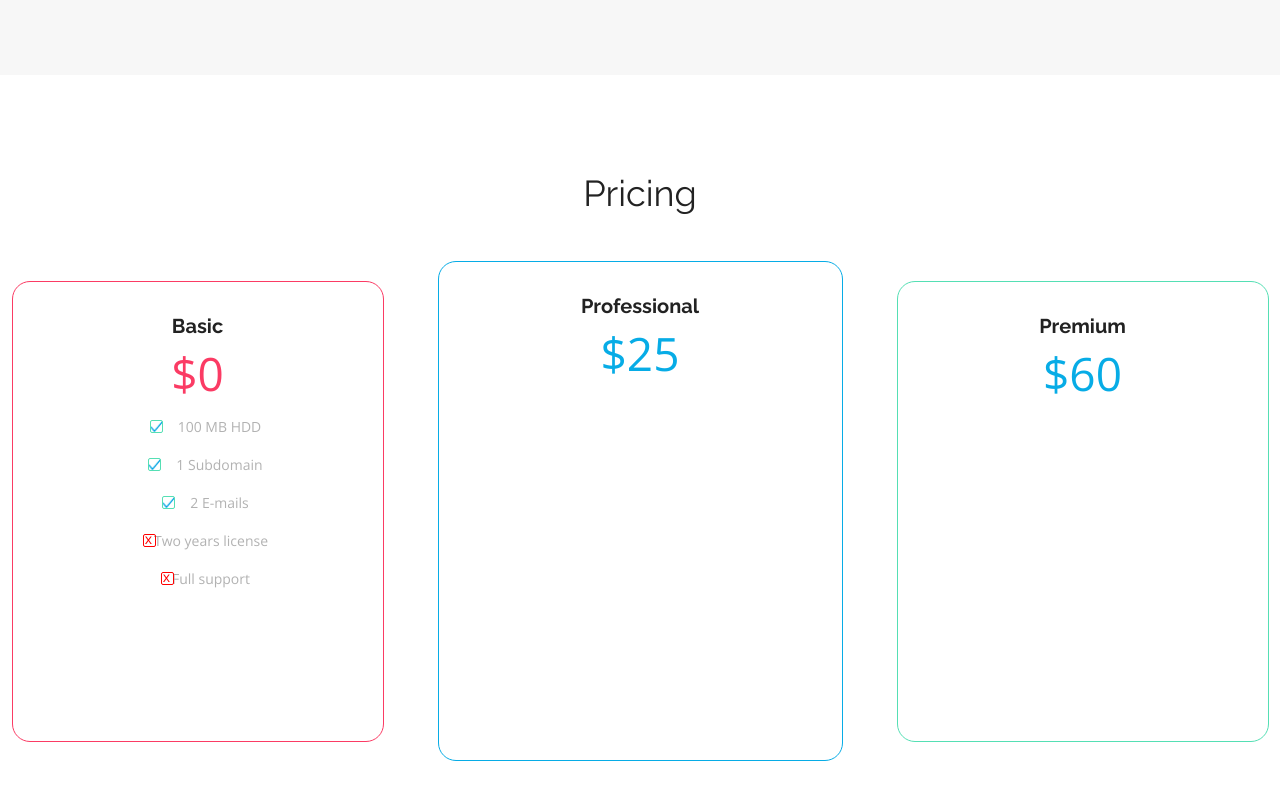
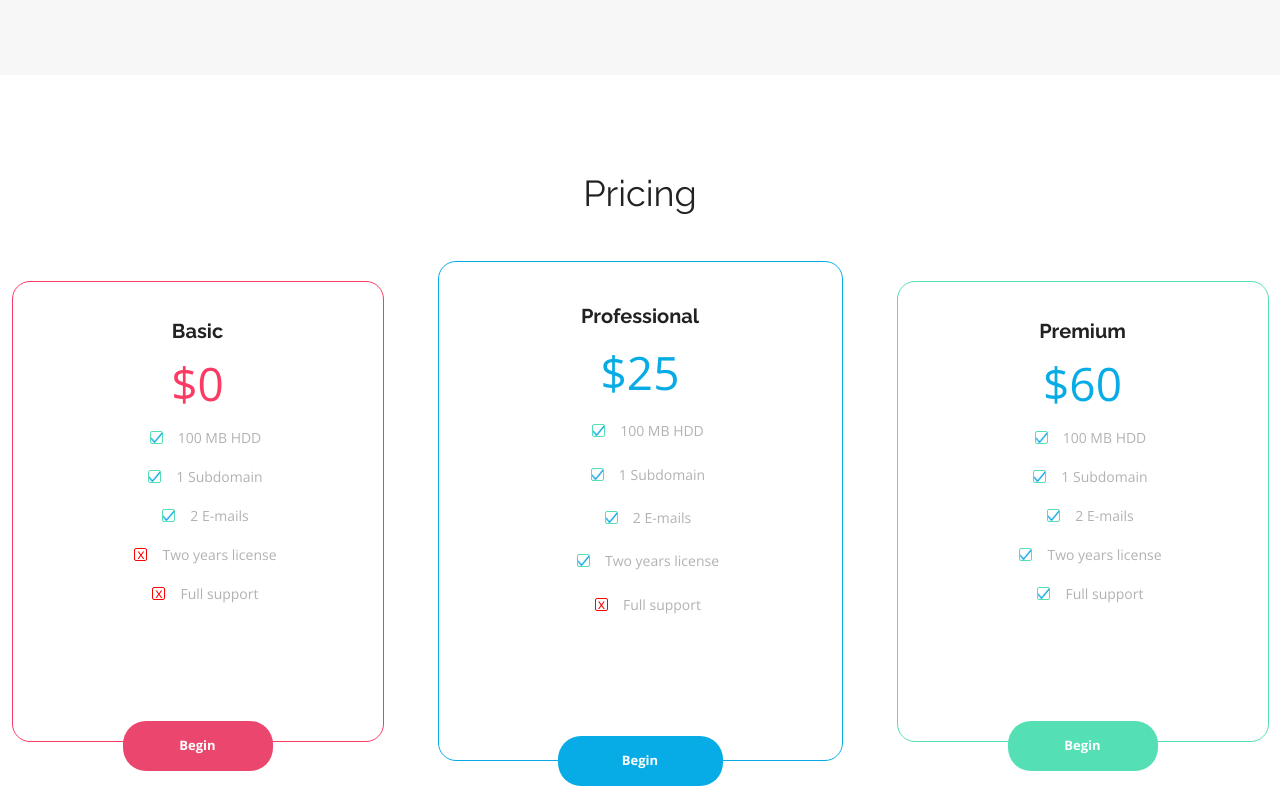
Before and after one commit to karoljarosinski/bestShop, a plain HTML site: page index.html in a window 1280 px wide. Shown: the part 2712-3498 px from the top of the page. Before the commit the page ends 3473 px from the top, so only its background shows below. Drawn offline with nearby package versions, Linux system fonts and the light colour scheme.

Commit message:
pricing ready

```diff
--- a/css/style.css
+++ b/css/style.css
@@ -300,11 +300,13 @@ div.trumpet_photo:before {
     padding-top: 100px;
 }
 
-.pricing_types {
+.pricing_types,
+.pricing_types div {
     justify-content: space-evenly;
 }
 
 .pricing_types div {
+    padding-bottom: 80px;
     margin: 0 27px;
 }
 
@@ -314,13 +316,12 @@ div.trumpet_photo:before {
     height: 461px;
     box-sizing: border-box;
     border-radius: 18px;
+    display: flex;
+    flex-direction: column;
 }
 
 .pricing_basic {
     border: 1px solid #FB3B64;
-    display: flex;
-    flex-direction: column;
-    align-items: center;
 }
 
 .pricing_premium {
@@ -333,6 +334,8 @@ div.trumpet_photo:before {
     box-sizing: border-box;
     border: 1px solid #07ACE6;
     border-radius: 18px;
+    display: flex;
+    flex-direction: column;
 }
 
 h3 {
@@ -376,7 +379,8 @@ h3.pricing_professional {
 
 .checkbox {
     display: flex;
-    margin-top: 24px;
+    justify-content: center;
+    margin-top: 20px;
     margin-left: 16px;
     font-family: var(---open_sans_font);
     color: #B2B2B2;
@@ -399,7 +403,7 @@ h3.pricing_professional {
     background-position: center;
 }
 
-.unchecked:before {
+.unchecked span:before {
     content: "x";
     height: 11px;
     width: 11px;
@@ -407,15 +411,45 @@ h3.pricing_professional {
     z-index: 1;
     position: relative;
     display: flex;
+    flex-direction: column;
     justify-content: center;
     align-items: center;
 }
 
 .unchecked span {
     border: 1px solid red;
-    margin-right: 15px;
     border-radius: 2px;
     font-family: var(---open_sans_font);
     cursor: context-menu;
-    position: absolute;
 }
+
+.pricing a {
+    text-decoration: none;
+    text-align: center;
+    color: white;
+    width: 150px;
+    height: 50px;
+    border-radius: 23px;
+    align-self: center;
+    display: flex;
+    justify-content: center;
+    align-items: center;
+    position: relative;
+    top: 115px;
+    font-family: var(---open_sans_font);
+    font-size: 13px;
+    font-weight: 700;
+}
+
+.pricing_basic a {
+    background-color: #EB476E;
+}
+
+.pricing_professional a {
+    background-color: #07ACE6;
+    width: 165px;
+}
+
+.pricing_premium a {
+    background-color: #55DFB4;
+}
--- a/index.html
+++ b/index.html
@@ -121,14 +121,67 @@
           <span></span>
           Full support
         </label>
+        <a href="#">Begin</a>
       </div>
       <div class="pricing_professional">
         <h3>Professional</h3>
         <p class="prices">$25</p>
+        <label class="checkbox">
+          <input type="checkbox" disabled checked>
+          <span></span>
+          100 MB HDD
+        </label>
+        <label class="checkbox">
+          <input type="checkbox" disabled checked>
+          <span></span>
+          1 Subdomain
+        </label>
+        <label class="checkbox">
+          <input type="checkbox" disabled checked>
+          <span></span>
+          2 E-mails
+        </label>
+        <label class="checkbox">
+          <input type="checkbox" disabled checked>
+          <span></span>
+          Two years license
+        </label>
+        <label class="checkbox unchecked">
+          <input type="checkbox" disabled>
+          <span></span>
+          Full support
+        </label>
+        <a href="#">Begin</a>
       </div>
       <div class="pricing_premium">
         <h3>Premium</h3>
         <p class="prices">$60</p>
+        <label class="checkbox">
+          <input type="checkbox" disabled checked>
+          <span></span>
+          100 MB HDD
+        </label>
+        <label class="checkbox">
+          <input type="checkbox" disabled checked>
+          <span></span>
+          1 Subdomain
+        </label>
+        <label class="checkbox">
+          <input type="checkbox" disabled checked>
+          <span></span>
+          2 E-mails
+        </label>
+        <label class="checkbox">
+          <input type="checkbox" disable checked>
+          <span></span>
+          Two years license
+        </label>
+        <label class="checkbox">
+          <input type="checkbox" disabled checked>
+          <span></span>
+          Full support
+        </label>
+        <a href="#">Begin</a>
       </div>
     </div>
   </div>
```
